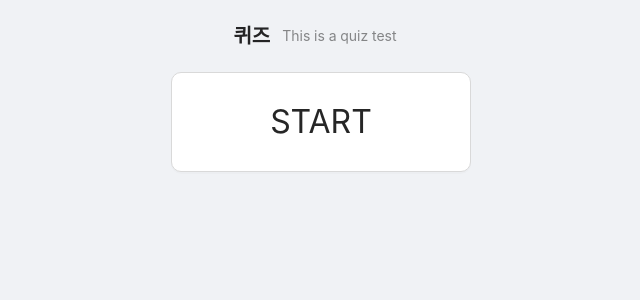
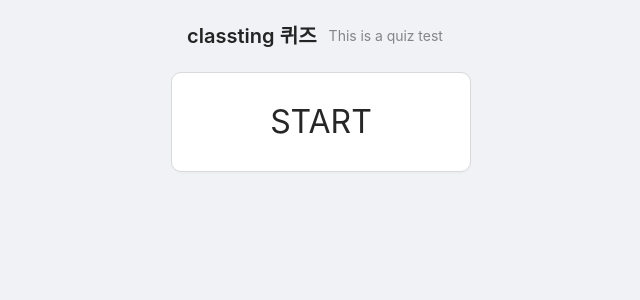
Before and after one commit to sunhwa508/classting-assignment, a React (Create React App) app: page / in a window 1280 px wide. Shown: the top 300 px of the page, without its empty margins (319-959 px from the left). Built offline with nearby package versions, Linux system fonts and the light colour scheme; no server answers.

Commit message:
🐛[fix] jest 버전 수정, rootDir 설정

```diff
--- a/package.json
+++ b/package.json
@@ -21,7 +21,7 @@
   "scripts": {
     "start": "react-scripts start",
     "build": "react-scripts build",
-    "test": "jest --watchAll",
+    "test": "jest --watchAll" ,
     "eject": "react-scripts eject",
     "test:cypress": "cypress open"
   },
@@ -51,7 +51,7 @@
     "@types/react-dom": "^17.0.0",
     "@types/react-router-dom": "^5.3.1",
     "cypress": "^8.5.0",
-    "jest": "^27.2.5",
+    "jest": "^26.6.0",
     "jest-watch-typeahead": "^1.0.0",
     "react-test-renderer": "^17.0.2"
   },
--- a/src/components/DashBoard.tsx
+++ b/src/components/DashBoard.tsx
@@ -1,15 +1,14 @@
 import { useState, useEffect } from 'react';
 import { useHistory } from 'react-router-dom';
+import { Button, Typography, Skeleton, Row, Col, Card } from 'antd';
 import axios from 'axios';
 import { AnswerBoard } from './AnswerBoard';
 import { QuestionBoard } from './QuestionBoard';
 import { QuizTypes, QuizDataTypes } from '../shared/types';
 import { storagePropsManager } from '../shared/storageManager';
-import { Button, Typography, Skeleton, Row, Col, Card } from 'antd';
+import { STORAGE_KEY_NAMES } from '../shared/constants';
 import { globalEnv } from '../config/env';
 import { Timer } from './Timer';
-import { STORAGE_KEY_NAMES } from '../shared/constants';
-import { SyncOutlined } from '@ant-design/icons';
 
 const DashBoard = () => {
   const [currentStage, setCurrentStage] = useState(0);
--- a/src/components/Header.tsx
+++ b/src/components/Header.tsx
@@ -2,7 +2,13 @@ import React from 'react';
 import { PageHeader } from 'antd';
 
 const Header = () => {
-  return <PageHeader className="site-page-header" title="퀴즈" subTitle="This is a quiz test" />;
+  return (
+    <PageHeader
+      className="site-page-header"
+      title="classting 퀴즈"
+      subTitle="This is a quiz test"
+    />
+  );
 };
 
 export { Header };
--- a/tsconfig.json
+++ b/tsconfig.json
@@ -18,5 +18,5 @@
     "rootDir": "src",
     "outDir": "build"
   },
-  "include": ["src"]
+  "include": ["src", "__test__/"]
 }
```
Also changed, not shown: jest.config.js (+8 -0 lines), 2 other files (tests, documents, lock files or other folders).
